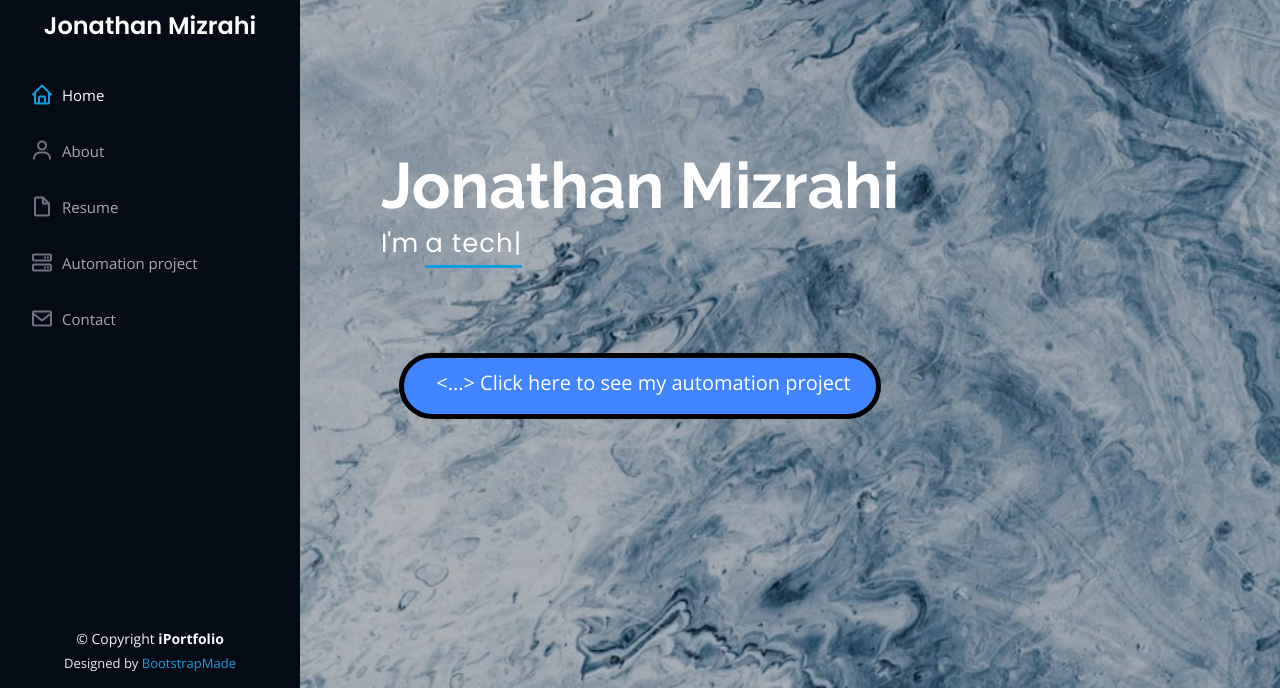
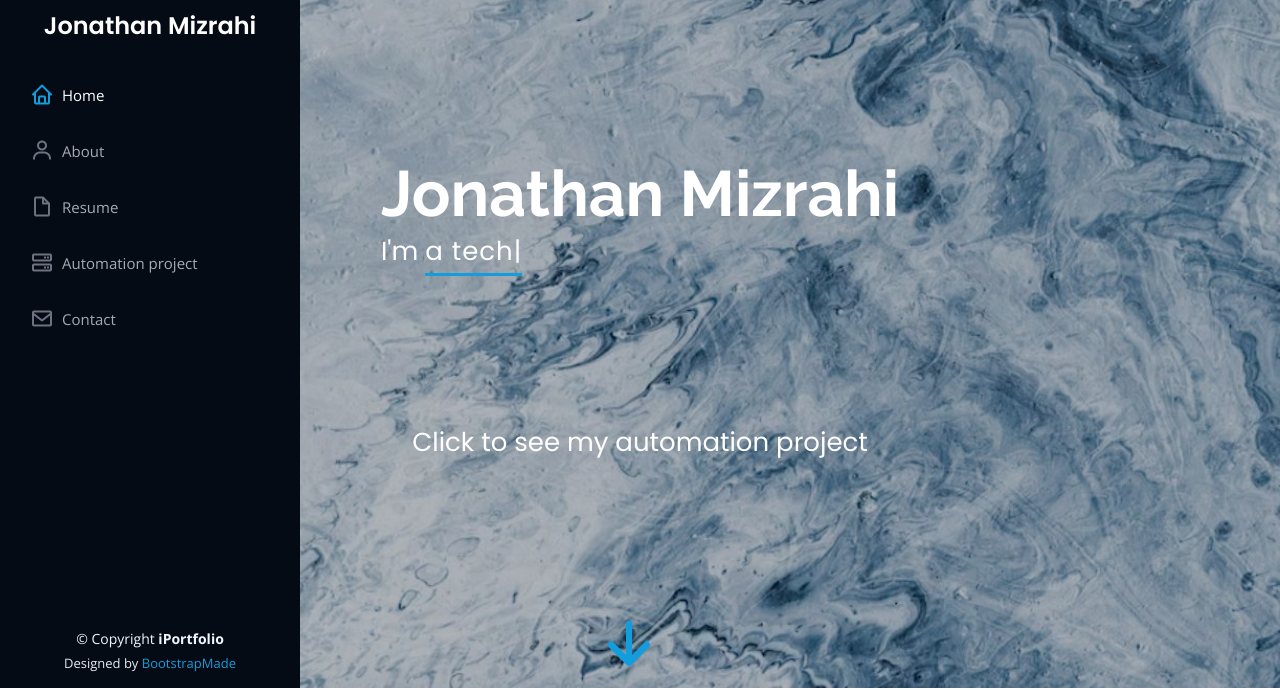
Before and after one commit to jonmiz12/myPortfolio, a plain HTML site: page index.html in a window 1280 px wide. Shown: the part 112-802 px from the top of the page. Drawn offline with nearby package versions, Linux system fonts and the light colour scheme.

Commit message:
project link in home

```diff
--- a/index.html
+++ b/index.html
@@ -10,6 +10,8 @@
   <meta content="" name="keywords">
 
   <link rel="stylesheet" type="text/css" href="style.css">
+  <link rel="stylesheet" type="text/css" href="my_project_scroll.css">
+
 
   <!-- Favicons -->
   <link href="assets/img/favicon.png" rel="icon">
@@ -70,16 +72,10 @@
       <h1>Jonathan Mizrahi</h1>
       <p>I'm <span class="typed" data-typed-items="an automation engineer, a tech enthusiast, a musician and Bass player"></span></p>
     </div>
-	<a href="#services">
-		<div id="project-link">
-			<ul>
-				<span>&lt...&gt Click here to see my automation project</span>
-			</ul>
+		<div id="scroll">
+			<p class="scroll-text">Click to see my automation project</p>
+			<a href="#services"><div class="down-arrow"></div></a>
 		</div>
-	</a>
-	<div>
-
-	</div>
   </section><!-- End Hero -->
 
   <main id="main">
--- a/style.css
+++ b/style.css
@@ -103,5 +103,59 @@ ul.checkmark li:after {
 }
 
 .hero-container {
-	margin: 90%:
+	position: fixed;
+	margin-top: 10%;
+	z-index: 1;
 }
+
+#hero {
+	padding: 10%;
+}
+
+#scroll {
+	color: #FFFFFF;
+	margin-top: 10%;
+	z-index: 2;
+}
+
+.scroll-text {
+    position: relative;
+    z-index: 2;
+    min-width: 300px;
+}
+
+.down-arrow {
+  position: absolute;
+  top: calc(100vh - 80px);
+  left: calc(50% - 14px);
+  width: 0;
+  height: 40px;
+  border: 3px solid;
+  border-radius: 2px;
+  animation: jumpInfinite 1.5s infinite;
+}
+
+.down-arrow:after {
+  content: " ";
+  position: absolute;
+  top: 5px;
+  left: -16px;
+  width: 32px;
+  height: 32px;
+  border-bottom: 7px solid;
+  border-right: 7px solid;
+  border-radius: 4px;
+  transform: rotateZ(45deg);
+}
+
+@keyframes jumpInfinite {
+  0% {
+    margin-top: 0;
+  }
+  50% {
+    margin-top: 20px;
+  }
+  100% {
+    margin-top: 0;
+  }
+}
```
Also changed, not shown: my_project_scroll.css (added).
